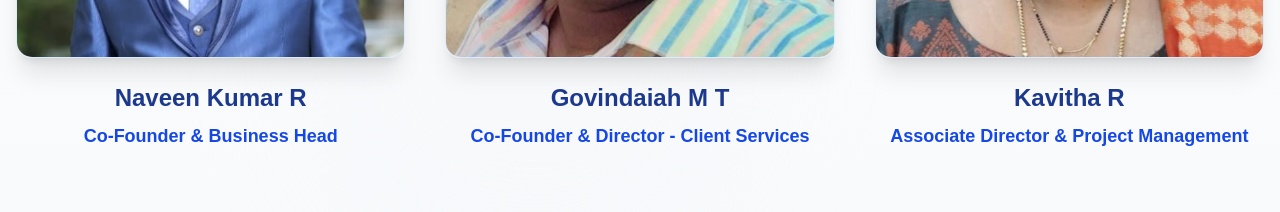
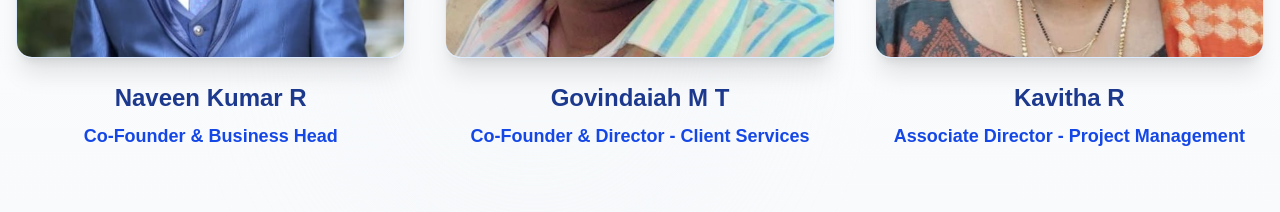
Before and after one commit to pariarul/vjth, a Next.js app: page / in a window 1280 px wide. Shown: the part 2760-2972 px from the top of the page. Built offline with nearby package versions, Linux system fonts and the light colour scheme.

Commit message:
team Associate Director - Project Managemen

```diff
--- a/components/team.jsx
+++ b/components/team.jsx
@@ -17,7 +17,7 @@ const team = [
   },
   {
     name: "Kavitha R",
-    role: "Associate Director & Project Management",
+    role: "Associate Director - Project Management",
     image: "/Kavitha.jpeg",
   },
 ];
```
